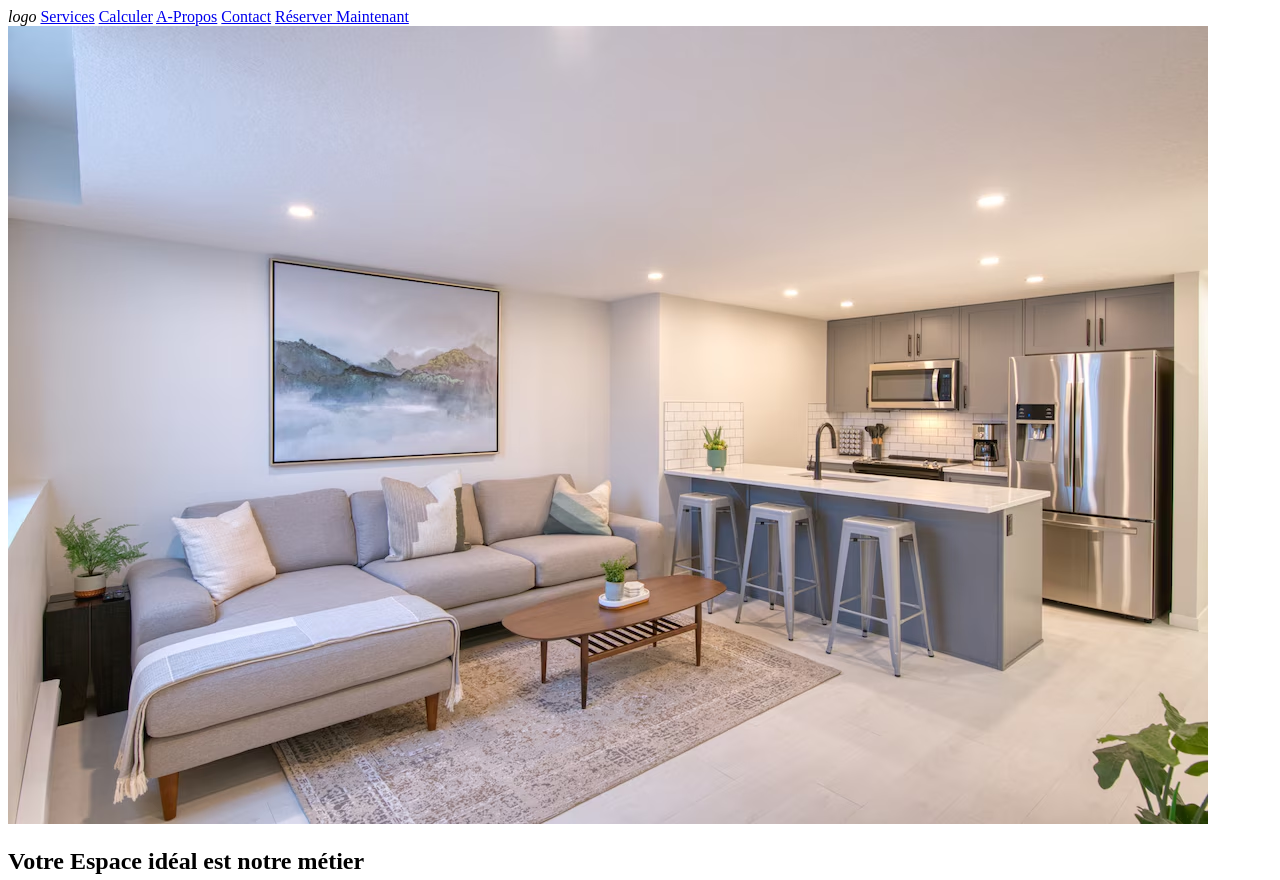
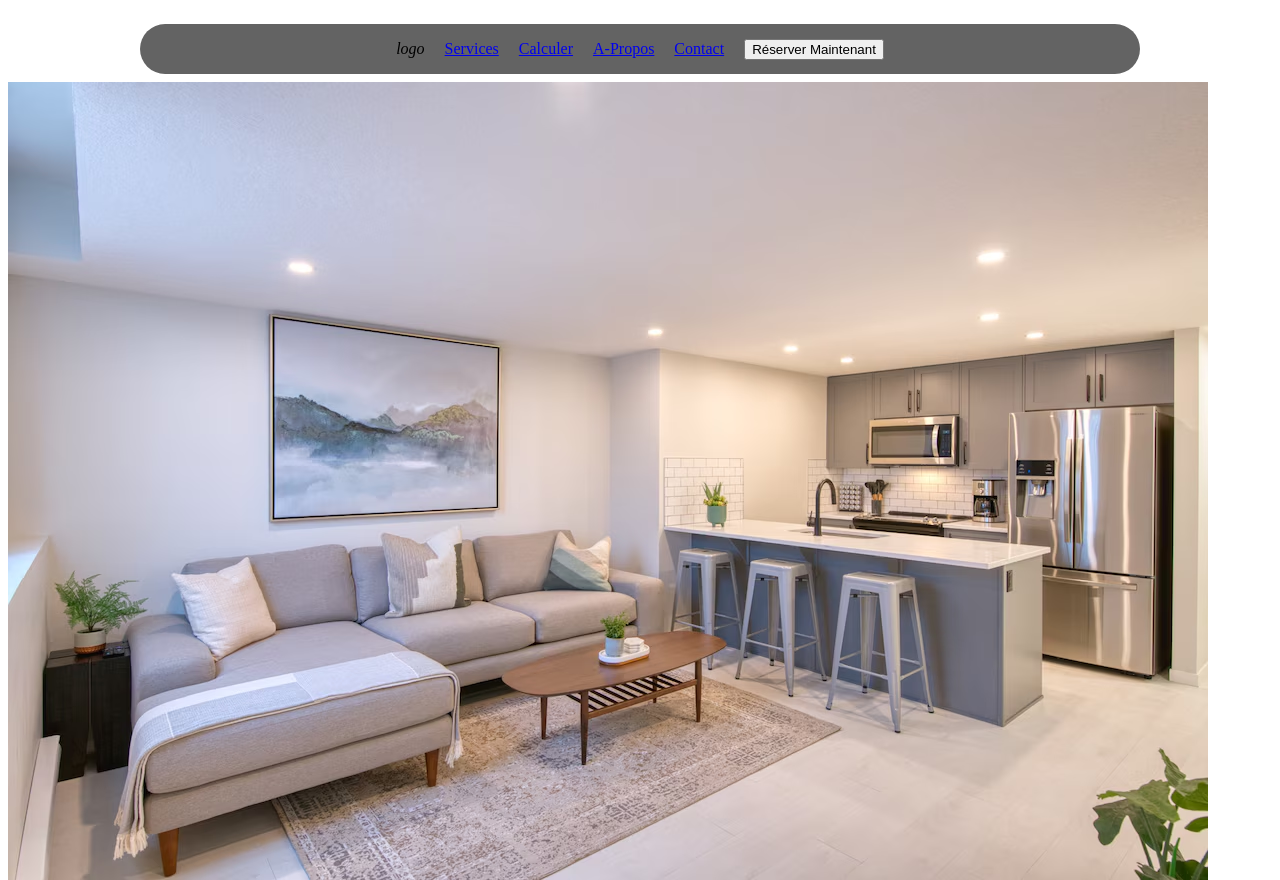
Before and after one commit to havrezChristopher/Consiergerie, a plain HTML site: page index1.html in a window 1280 px wide. Shown: the top 880 px of the page. Drawn offline with Linux system fonts and the light colour scheme; a web font is replaced by a local one.

Commit message:
Commencement NavBarre

```diff
--- a/index1.html
+++ b/index1.html
@@ -4,7 +4,7 @@
     <meta charset="UTF-8" />
     <meta name="viewport" content="width=device-width, initial-scale=1.0" />
     <title>Consiergerie</title>
-    <link rel="stylesheet" href="style.css" />
+    <link rel="stylesheet" href="./style2.css" />
     <!-- Choix de la Polices dde carractères -->
     <link rel="preconnect" href="https://fonts.googleapis.com" />
     <link rel="preconnect" href="https://fonts.gstatic.com" crossorigin />
@@ -14,9 +14,12 @@
     />
     <!-- Choix de la Polices dde carractères -->
     <!-- lien async js -->
-    <script src="./script.js"></script>
+    <script src="./script2.js"></script>
   </head>
   <body>
+    <!-- ==========================
+     NAVBAR
+=========================== -->
     <header class="header">
       <nav class="navbar">
         <i class="logo-icon">logo</i>
@@ -24,9 +27,10 @@
         <a href="#calculer">Calculer</a>
         <a href="#a-propos">A-Propos</a>
         <a href="#contact">Contact</a>
-        <a href="*">Réserver Maintenant</a>
+        <button>Réserver Maintenant</button>
       </nav>
     </header>
+
     <section class="home" id="home">
       <img src="./asset/background.avif" alt="derscription d'appartement" />
       <!-- teste pour import de la police! -->
--- a/script2.js
+++ b/script2.js
@@ -1 +1 @@
-console.log("je suis la ");
+console.log("Script chargé avec succès !");
--- a/style2.css
+++ b/style2.css
@@ -1,16 +1,54 @@
-* {
-  background-color: black;
-  color: white;
+/* ===== Responsive ===== */
+:root {
+  --page-bg: #e6e6e6; /* gris clair */
+  --shell-bg: #ffffff; /* fond de la barre */
+  --shell-bd: #d9d9d9; /* bord fin */
+  --text: #111827; /* texte */
+  --muted: #6b7280; /* secondaire */
+  --chip: #111111; /* lien actif (noir) */
+  --cta: #2563eb; /* bleu bouton */
+}
+/* <weight>: Use a value from 400 to 900 */
+/* <uniquifier>: Use a unique and descriptive class name */
+/* Police Modification */
+.header-font {
+  font-family: "Playfair Display", serif;
+  font-optical-sizing: auto;
+  font-weight: 900;
+  font-style: normal;
+}
+.header-font-italic {
+  font-family: "Playfair Display", serif;
+  font-optical-sizing: auto;
+  font-weight: 900;
+
+  font-style: italic;
+}
+.header-font-bold {
+  font-family: "Playfair Display", serif;
+  font-optical-sizing: auto;
+  font-weight: 700;
+  font-style: normal;
 }
 
-/* <weight>: Use a value from 400 to 900 */
-/* <uniquifier>: Use a unique and descriptive class name */
-
-/* ici classe avec la posibiliter de modifier plusieur paramettre pour la police */
-.tested-font {
-  font-family: "Playfair Display", serif;
-  font-optical-sizing: auto;
-  font-weight: 400;
-  font-style: normal;
+/* NAV collée en haut + ombre au scroll */
+.header {
+  position: sticky; /* <- le secret */
+  top: 12px; /* petit espace comme la maquette */
+  z-index: 1000; /* passe au-dessus du contenu */
+  padding: 12px 0;
 }
-/* ici classe avec la posibiliter de modifier plusieur paramettre pour la police */
+.navbar {
+  display: flex;
+  justify-content: center;
+  align-items: center;
+  gap: 20px;
+  list-style-type: none;
+  padding: 0;
+  width: 1000px;
+  height: 50px;
+  max-width: 90%;
+  margin: 0 auto;
+  background: #0000009c;
+  border-radius: 50px;
+}
```
